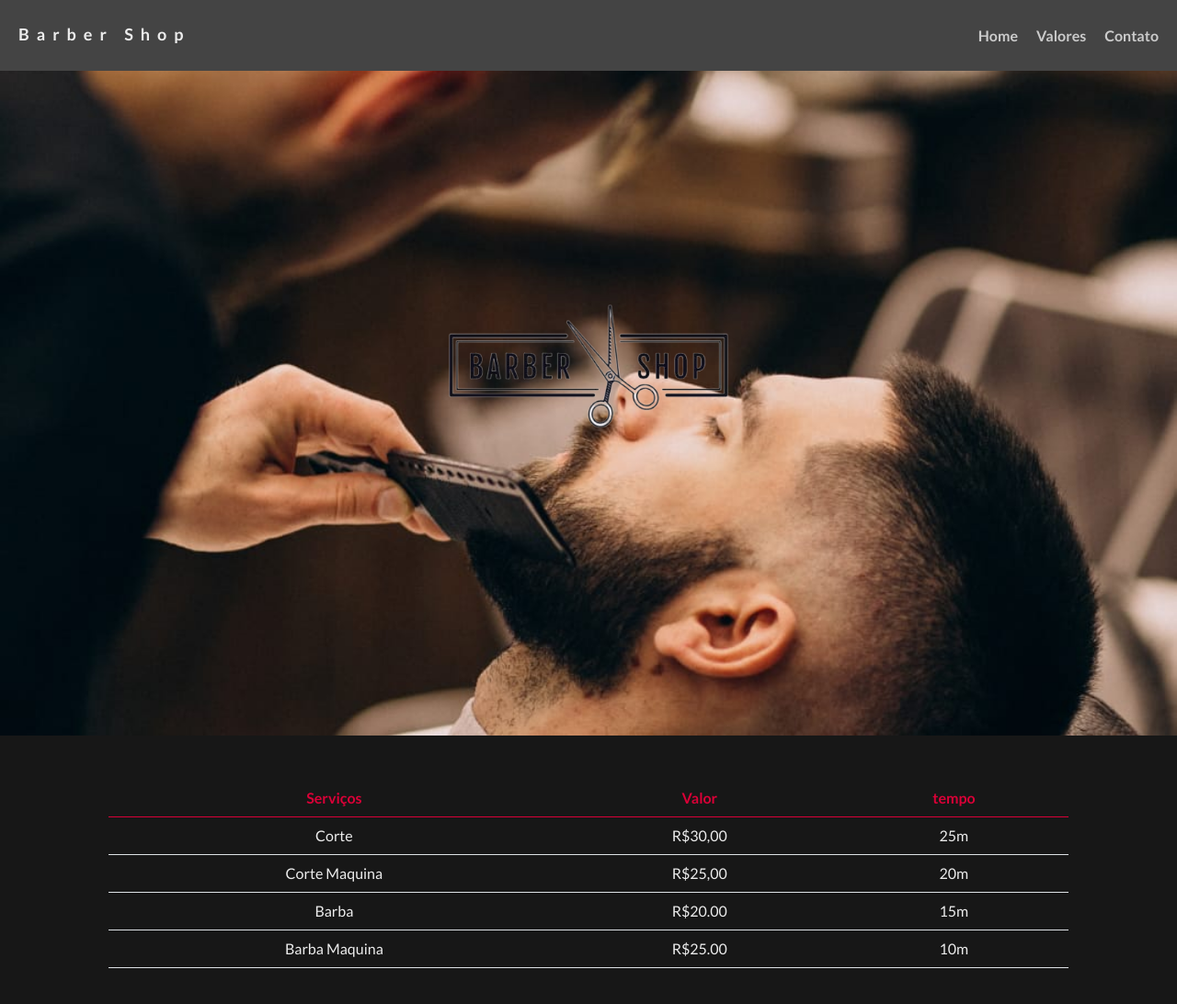
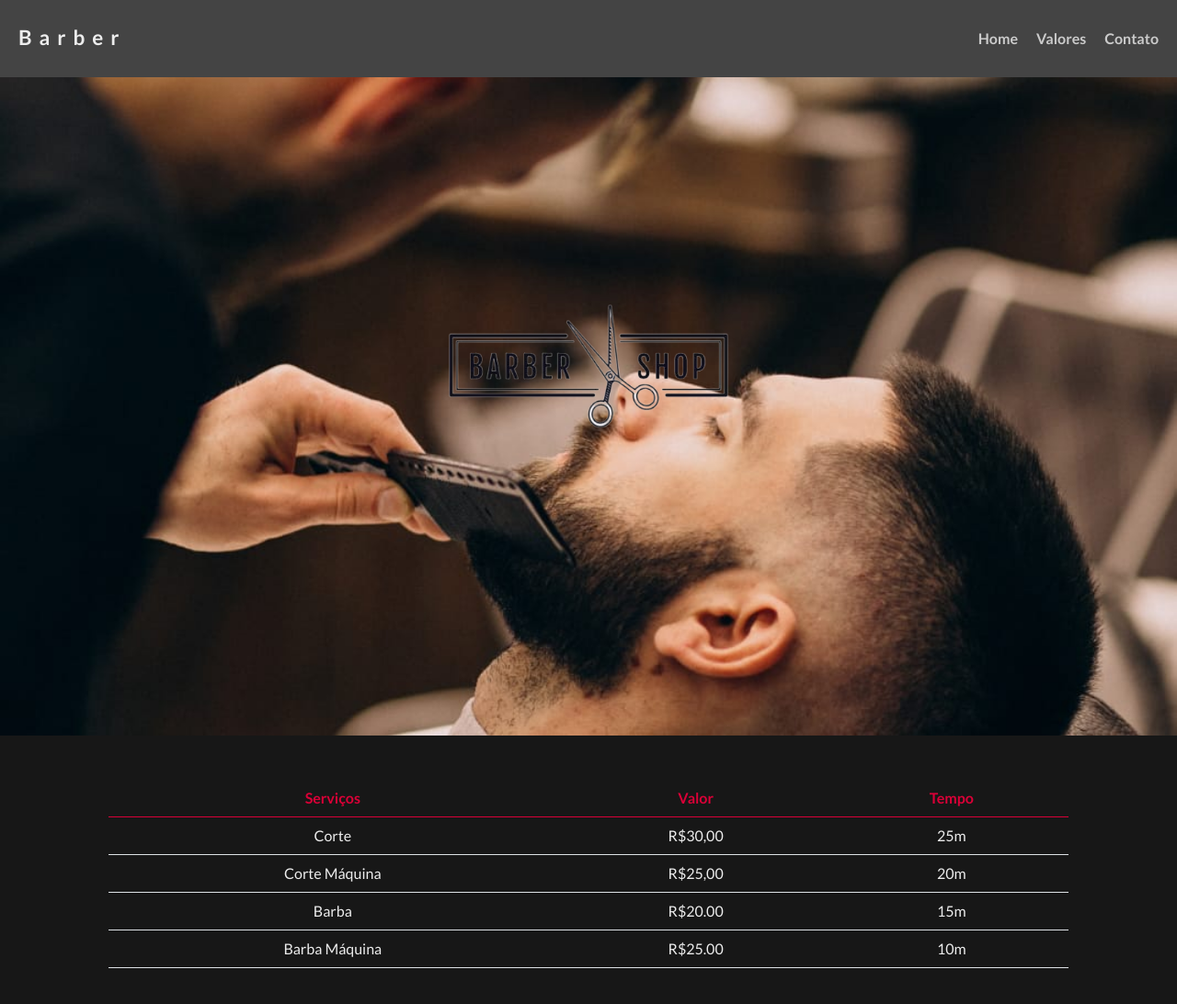
Before and after one commit to cleberhenck/ProjetoBarbearia, a plain HTML site: page index.html in a window 1280 px wide. Shown: the whole page at 92% size. Drawn offline with nearby package versions, Linux system fonts and the light colour scheme.

Commit message:
Correção

```diff
--- a/assets/css/style.css
+++ b/assets/css/style.css
@@ -33,10 +33,11 @@ header nav {
 
 header p {
   color: var(--fourth);
-  font-weight: bold;
+  font-weight: bolder;
   margin-top: 14px;
   font-size: large;
   letter-spacing: 8px;
+  font-size: 1.4rem;
 }
 
 header nav a {
--- a/index.html
+++ b/index.html
@@ -48,7 +48,7 @@
   </head>
   <body>
     <header>
-      <p>Barber Shop</p>
+      <p>Barber</p>
       <nav>
         <a href="#home">Home</a>
         <a href="#table">Valores</a>
@@ -66,7 +66,7 @@
           <tr>
             <th scope="col">Serviços</th>
             <th scope="col">Valor</th>
-            <th scope="col">tempo</th>
+            <th scope="col">Tempo</th>
           </tr>
         </thead>
         <tbody>
@@ -76,7 +76,7 @@
             <td>25m</td>
           </tr>
           <tr>
-            <td>Corte Maquina</td>
+            <td>Corte Máquina</td>
             <td>R$25,00</td>
             <td>20m</td>
           </tr>
@@ -86,7 +86,7 @@
             <td>15m</td>
           </tr>
           <tr>
-            <td>Barba Maquina</td>
+            <td>Barba Máquina</td>
             <td>R$25.00</td>
             <td>10m</td>
           </tr>
```
